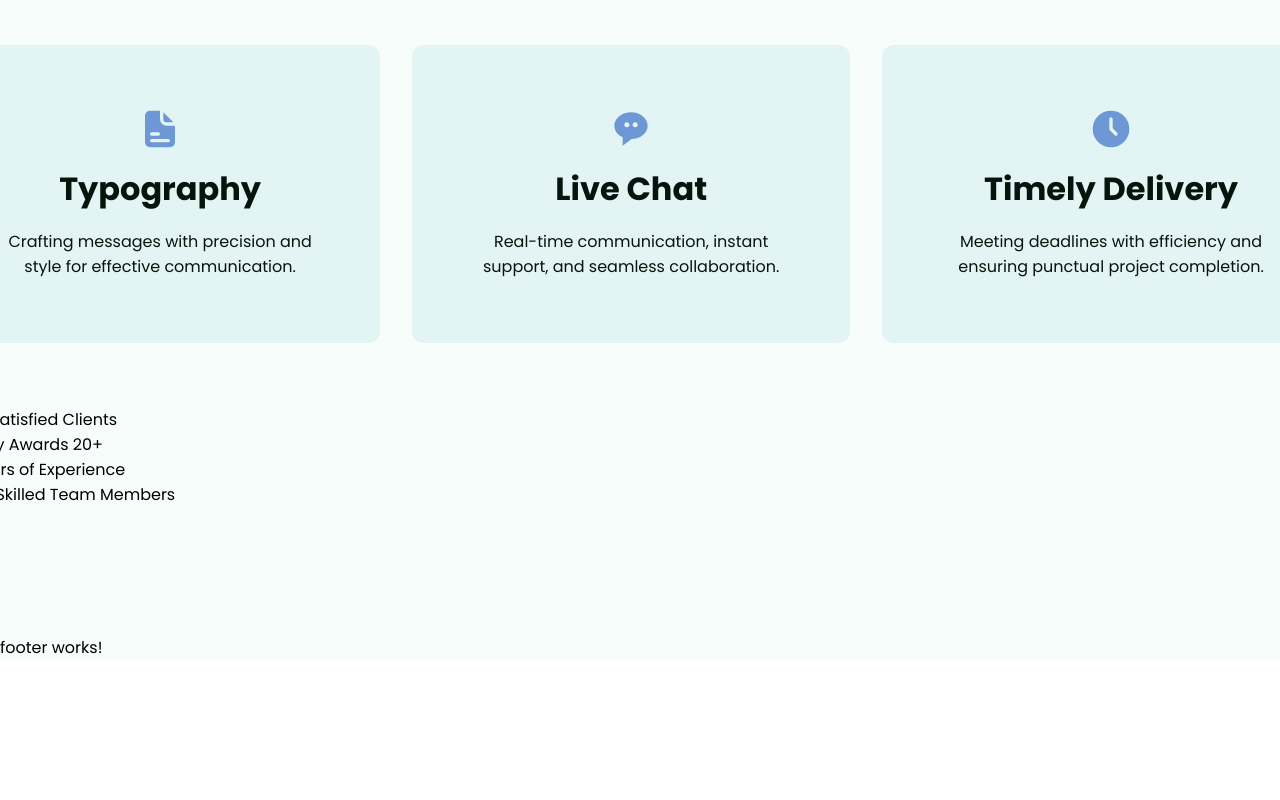
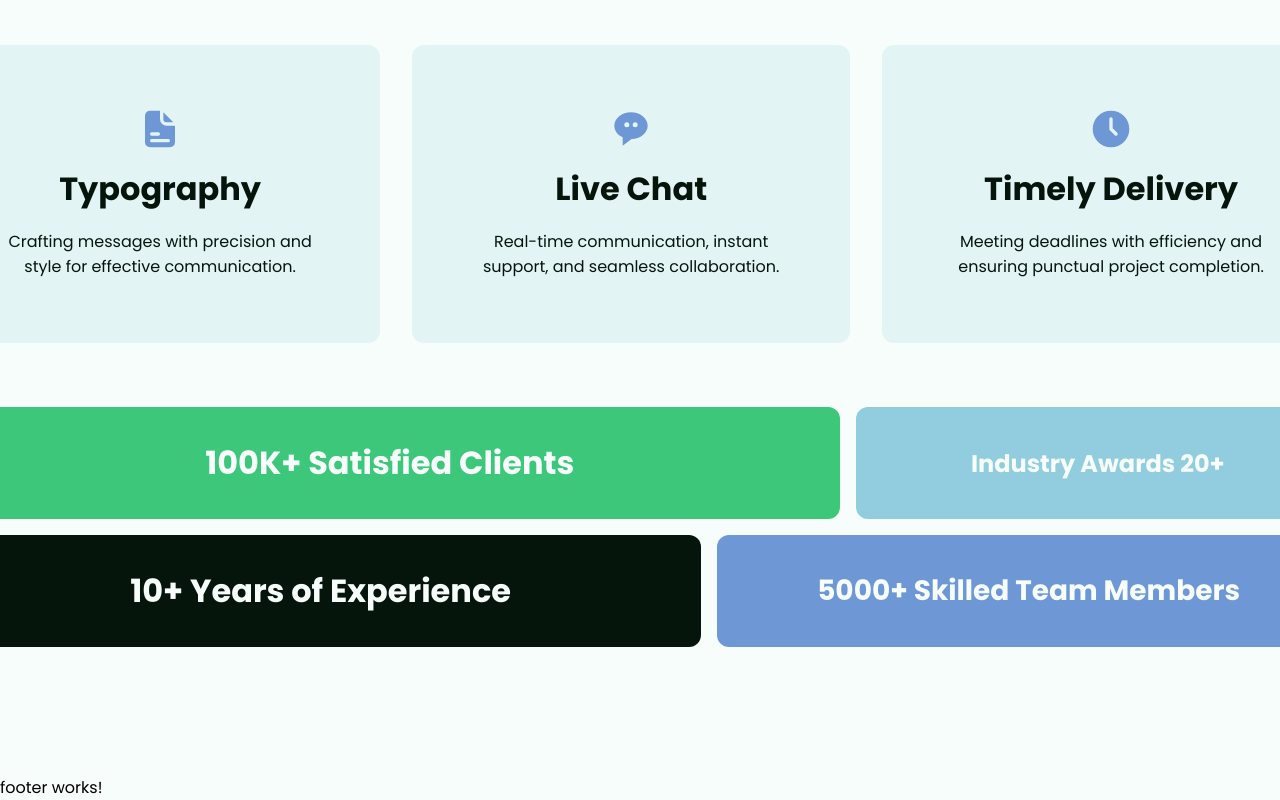
Before and after one commit to Lexsak/choose-color, an Angular app: page / in a window 1280 px wide. Shown: the part 1628-2428 px from the top of the page. Before the commit the page ends 2288 px from the top, so only its background shows below. Built offline with nearby package versions, Linux system fonts and the light colour scheme.

Commit message:
Information Tiles css and ts

```diff
--- a/src/app/pages/home/home.component.css
+++ b/src/app/pages/home/home.component.css
@@ -254,7 +254,52 @@ h1 {
   background-color: rgba(146, 205, 223, 0.2);
   border-radius: 12px;
 }
-.icon-block h2{
+.icon-block h2 {
   font-size: 32px;
   font-weight: 600;
 }
+
+/* Information Tiles */
+
+.information-tiles {
+  display: flex;
+  flex-direction: column;
+  gap: 1rem;
+  width: 100%;
+  height: 30vh;
+}
+
+.tiles-container {
+  display: flex;
+  width: 100%;
+  height: 50%;
+  gap: 1rem;
+}
+#clients,
+#awards,
+#years,
+#team {
+  display: flex;
+  align-items: center;
+  justify-content: center;
+  height: 100%;
+  font-size: 32px;
+  font-weight: 600;
+  border-radius: 12px;
+}
+#clients {
+  width: 65%;
+}
+#awards {
+  width: 35%;
+  font-size: 24px;
+}
+
+#years {
+  width: 55%;
+}
+
+#team {
+  width: 45%;
+  font-size: 28px;
+}
--- a/src/app/pages/home/home.component.html
+++ b/src/app/pages/home/home.component.html
@@ -219,13 +219,13 @@
 </div>
 
 <!-- Information tiles -->
-<div class="tiles-container">
-  <div class="first-tiles">
-    <div id="clients">100K+ Satisfied Clients</div>
-    <div id="awards">Industry Awards 20+</div>
+<div class="information-tiles">
+  <div class="tiles-container">
+    <div id="clients" [style.background-color]="getPrimaryColor()" [style.color]="getBackgroundColor()">100K+ Satisfied Clients</div>
+    <div id="awards" [style.background-color]="getSecondaryColor()" [style.color]="getBackgroundColor()">Industry Awards 20+</div>
   </div>
-  <div class="second-tiles">
-    <div id="years">10+ Years of Experience</div>
-    <div id="team">5000+ Skilled Team Members</div>
+  <div class="tiles-container">
+    <div id="years" [style.background-color]="getTextColor()" [style.color]="getBackgroundColor()">10+ Years of Experience</div>
+    <div id="team" [style.background-color]="getAccentColor()" [style.color]="getBackgroundColor()">5000+ Skilled Team Members</div>
   </div>
 </div>
```
